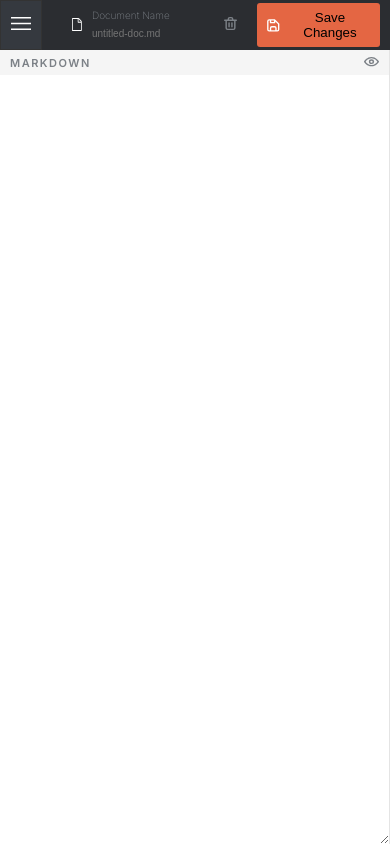
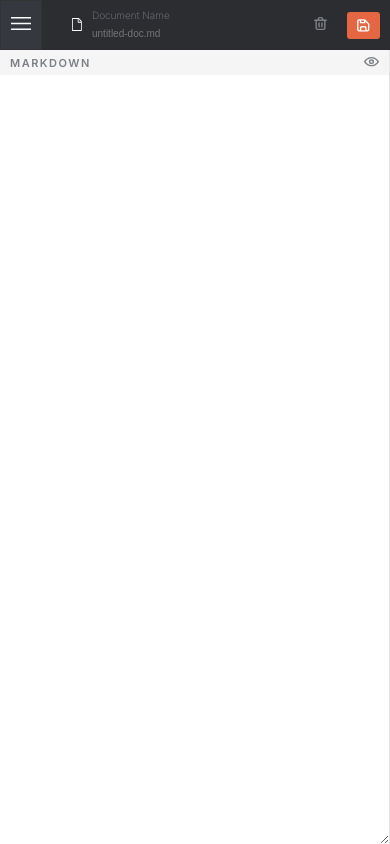
Before and after one commit to Andrew-Marfo/in-browser-markdown-editor-app, a Next.js app: page / in a window 390 px wide. Built offline with nearby package versions, Linux system fonts and the light colour scheme.

Commit message:
added create new document function

```diff
--- a/src/app/page.tsx
+++ b/src/app/page.tsx
@@ -33,7 +33,7 @@ export default function Home() {
       {showModal && <DeleteModal toggleModal={toggleModal}/>}
       <div className="home">
         {/* sidebar */}
-        <Sidebar showSidebar={showSidebar} />
+        <Sidebar showSidebar={showSidebar} toggleSideBar={toggleSideBar}/>
 
         <div className="home-container">
           {/* navbar */}
--- a/src/components/navbar.tsx
+++ b/src/components/navbar.tsx
@@ -63,7 +63,7 @@ const Navbar = ({ toggleSideBar, showSidebar, toggleModal }: NavbarProps) => {
 
       <div className="nav-action-buttons flex items-center">
         {/* delete button */}
-        <button className="delete-btn" onClick={toggleModal}>
+        <button className="delete-btn" onClick={()=>name.trim() && toggleModal}>
           <Image
             src="/assets/icon-delete.svg"
             alt="link"
@@ -80,7 +80,7 @@ const Navbar = ({ toggleSideBar, showSidebar, toggleModal }: NavbarProps) => {
             width={13}
             height={13}
           />
-          Save Changes
+          <div className="hide-save-changes">Save Changes</div>
         </button>
       </div>
     </div>
--- a/src/components/preview.tsx
+++ b/src/components/preview.tsx
@@ -42,7 +42,7 @@ const Preview = ({ markdownText, toggleMarkdown, showMarkdown }: PreviewProps) =
 
       {/* <textarea className="markdown-textarea" disabled></textarea> */}
       {/* {parsed} */}
-      <div className="preview-container">
+      <div className={`preview-container ${!showMarkdown && "justify-center"}`}>
         <div
           dangerouslySetInnerHTML={{ __html: parsed }}
           className={`preview-items ${!showMarkdown && "preview-items-center"}`}
--- a/src/components/sidebar.tsx
+++ b/src/components/sidebar.tsx
@@ -6,25 +6,38 @@ import React, { useContext } from "react";
 
 interface SidebarProps {
   showSidebar: boolean;
+  toggleSideBar: () => void;
 }
 
-const Sidebar = ({ showSidebar }: SidebarProps) => {
+const Sidebar = ({ showSidebar, toggleSideBar }: SidebarProps) => {
   const context = useContext(DocumentContext);
 
   if (!context) throw new Error("Document Context no found");
 
-  const { documents, getDoc } = context;
+  const { documents, getDoc, createDoc } = context;
   return (
     <div className={`sidebar ${showSidebar && "show-sidebar"}`}>
       <p className="markdown-title show-sidebar-markdown-title">markdown</p>
       <p className="sidebar-title">my documents</p>
 
-      <button className="new-doc-btn "> + new document</button>
+      <button
+        className="new-doc-btn"
+        onClick={() => {
+          createDoc();
+          toggleSideBar();
+        }}
+      >
+        + new document
+      </button>
 
       <div className="document-list flex flex-col">
         {documents.map((doc) => {
           return (
-            <button key={doc?.name} onClick={() => getDoc(doc?.name)} className="document-item nav-doc-name flex items-center">
+            <button
+              key={doc?.name}
+              onClick={() => getDoc(doc?.name)}
+              className="document-item nav-doc-name flex items-center"
+            >
               <div>
                 <Image
                   src="/assets/icon-document.svg"
--- a/src/service/document.context.tsx
+++ b/src/service/document.context.tsx
@@ -135,6 +135,7 @@ export const DocumentContextProvider = ({
 
   //   delete a document
   const deleteDoc = () => {
+
     const filteredDoc = documents.filter((item) => item?.name !== name);
 
     localStorage.setItem("docs", JSON.stringify(filteredDoc));
@@ -142,7 +143,10 @@ export const DocumentContextProvider = ({
   };
 
   //   create a new document
-  const createDoc = () => {};
+  const createDoc = () => {
+    setName("");
+    setContent("")
+  };
 
   //   pass values to children
   const value = {
--- a/src/styles/app.style.css
+++ b/src/styles/app.style.css
@@ -32,7 +32,7 @@
 }
 
 .home-container {
-  flex: 1;
+  width: 100%;
   display: flex;
   flex-direction: column;
 }
@@ -81,6 +81,7 @@
     border-bottom: solid 1px #2b2d31;
     background: none;
     outline: none;
+
 }
 
 input.error{
@@ -165,7 +166,7 @@ input.error{
   padding: 10px 30px;
   overflow: auto;
   display: flex;
-  justify-content: center;
+
 }
 
 .preview-items {
@@ -246,7 +247,7 @@ code{
 }
 
 .sidebar {
-  width: 200px;
+  min-width: 200px;
   height: 100%;
   overflow-y: auto;
   background: #2b2d31;
@@ -268,6 +269,7 @@ code{
 
 .sidebar-title {
   text-transform: capitalize;
+  color: #7C8187;
 }
 
 .new-doc-btn {
@@ -362,7 +364,7 @@ code{
     display: flex;
   }
 
-  .hide-preview, .hide-markdown{
+  .hide-preview, .hide-markdown, .hide-save-changes{
     display: none;
   }
 
```
